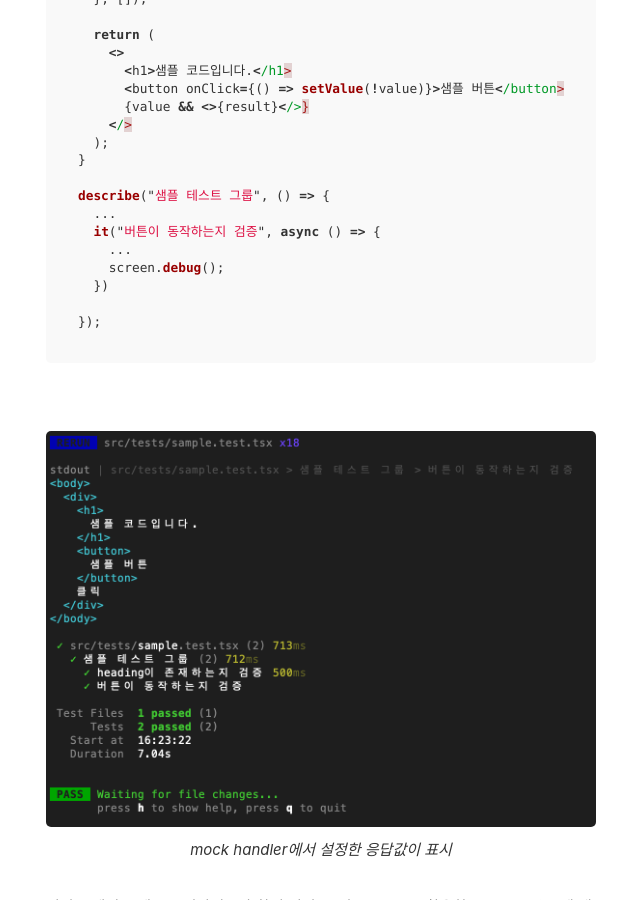
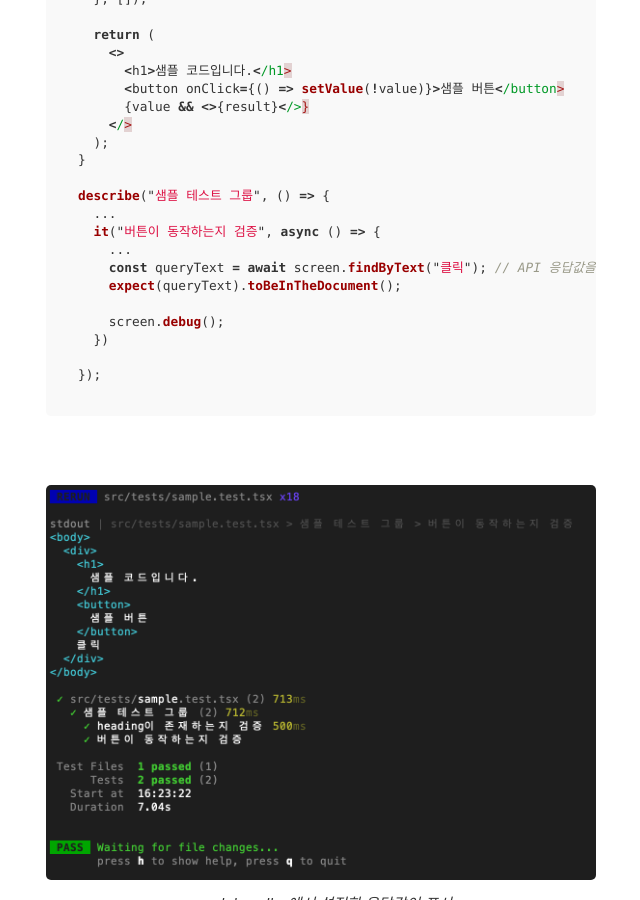
Before and after one commit to Ji-hoon/blog, a Jekyll site: the page built from _posts/2024-03-15-run-test-with-vitest-and-rtl-2.md, in a window 1280 px wide and 900 px high, scrolled down 8889 px. Shown: the whole window, without its empty margins (319-959 px from the left). Built offline with Jekyll 4.4.1, drawn with Linux system fonts in a browser that asks for light colours; comment, search, counter and statistics services are not loaded.

Commit message:
Refactor: query 변경

```diff
--- a/_posts/2024-03-15-run-test-with-vitest-and-rtl-2.md
+++ b/_posts/2024-03-15-run-test-with-vitest-and-rtl-2.md
@@ -307,6 +307,9 @@ describe("샘플 테스트 그룹", () => {
   ...
   it("버튼이 동작하는지 검증", async () => {
     ...
+    const queryText = await screen.findByText("클릭"); // API 응답값을 받은 뒤에 표시되기 때문에 find*** 로 변경
+    expect(queryText).toBeInTheDocument();
+
     screen.debug();
   })
 
```
